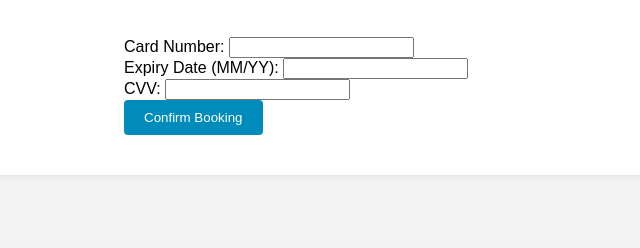
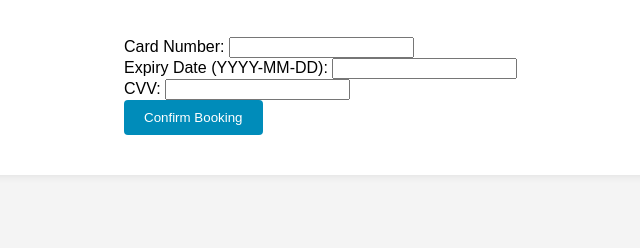
Before and after one commit to EleanorMoseley/airline-project, a Flask app: page /book/1 in a window 1280 px wide. Shown: the part 349-597 px from the top of the page, without its empty margins (266-906 px from the left). Run offline with Flask 3, Linux system fonts and the light colour scheme; the visitor is signed in with stand-in values (Sample User, id 1); data that the repository does not hold is empty.

Commit message:
change the format of expiration date

```diff
--- a/templates/book.html
+++ b/templates/book.html
@@ -12,7 +12,7 @@
         <label for="card_number">Card Number:</label>
         <input type="text" id="card_number" name="card_number" required><br>
 
-        <label for="expiry_date">Expiry Date (MM/YY):</label>
+        <label for="expiry_date">Expiry Date (YYYY-MM-DD):</label>
         <input type="text" id="expiry_date" name="expiry_date" required><br>
 
         <label for="cvv">CVV:</label>
```
